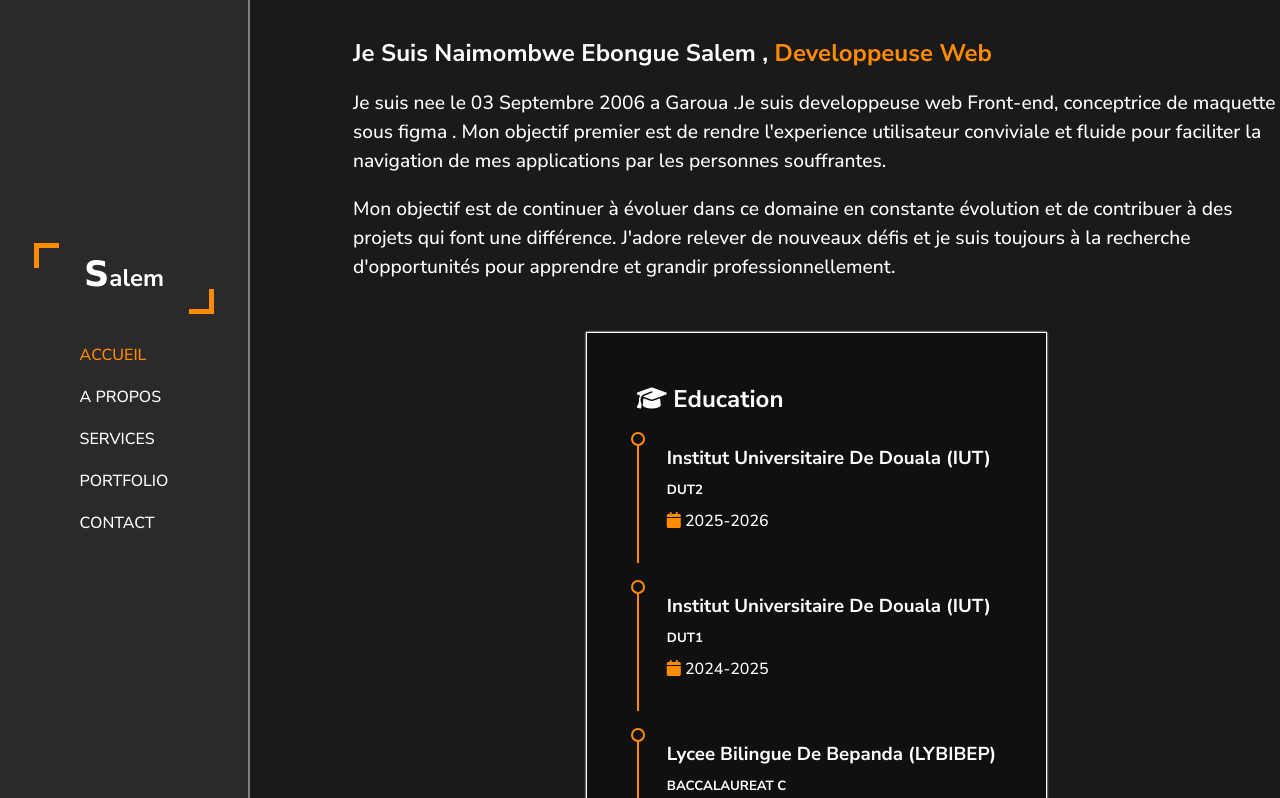
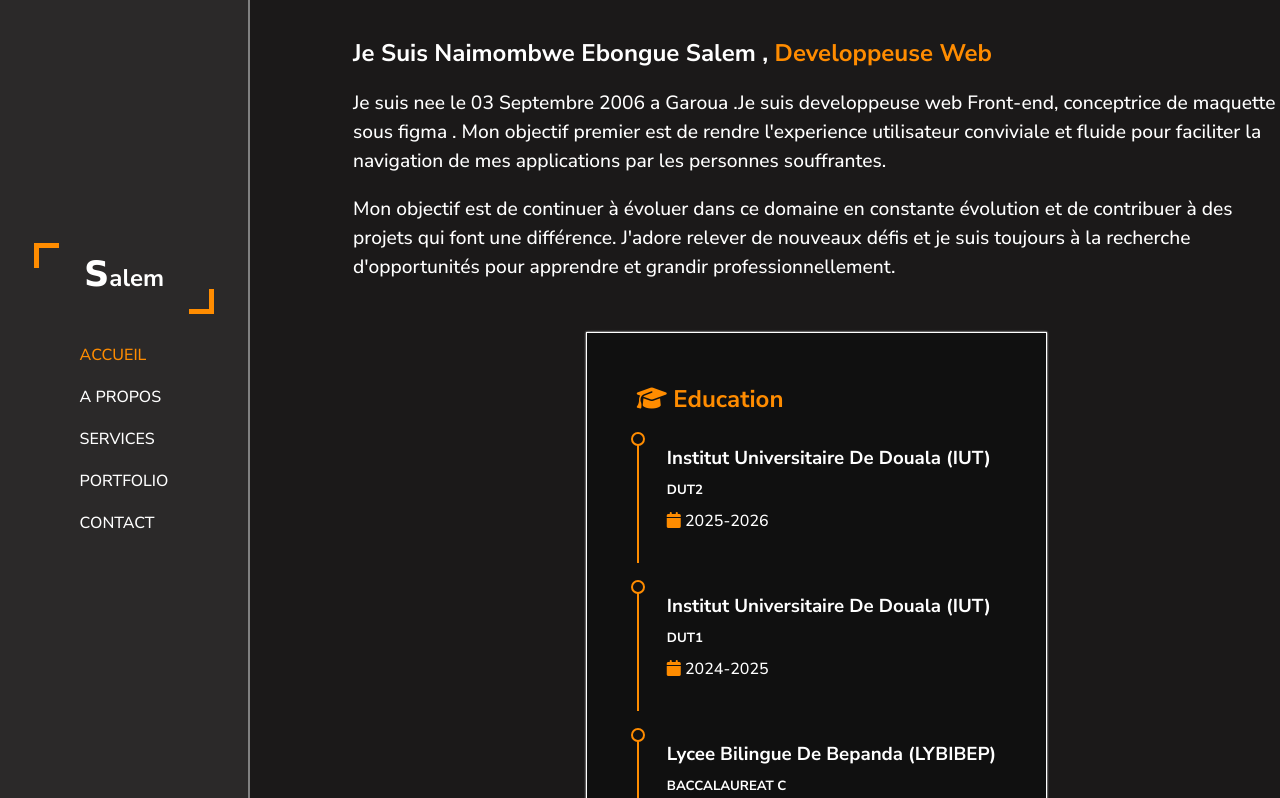
Before and after one commit to Ebong-Salem/portfolio, a plain HTML site: page index.html in a window 1280 px wide. In both pictures the pointer is over the element "Education". Shown: the part 845-1643 px from the top of the page. Drawn offline with Linux system fonts and the light colour scheme; a web font is replaced by a local one.

Commit message:
second commit

```diff
--- a/style.css
+++ b/style.css
@@ -399,6 +399,10 @@ text-transform: capitalize;
     margin-bottom: 10px;
     text-transform: capitalize;
 
+}
+
+.comp-propos h2:hover{
+     color: darkorange;
 }
 
 .comp-propos h3:hover{
```
